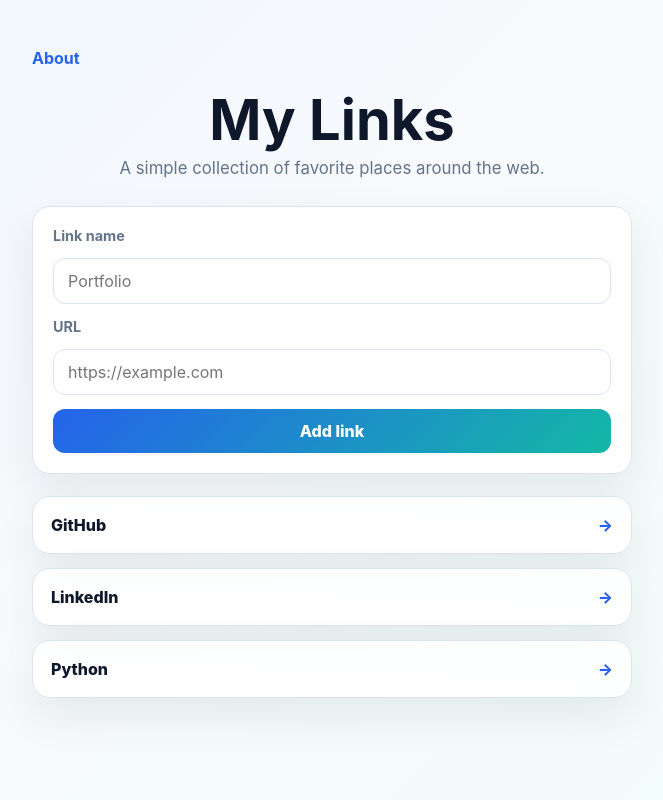
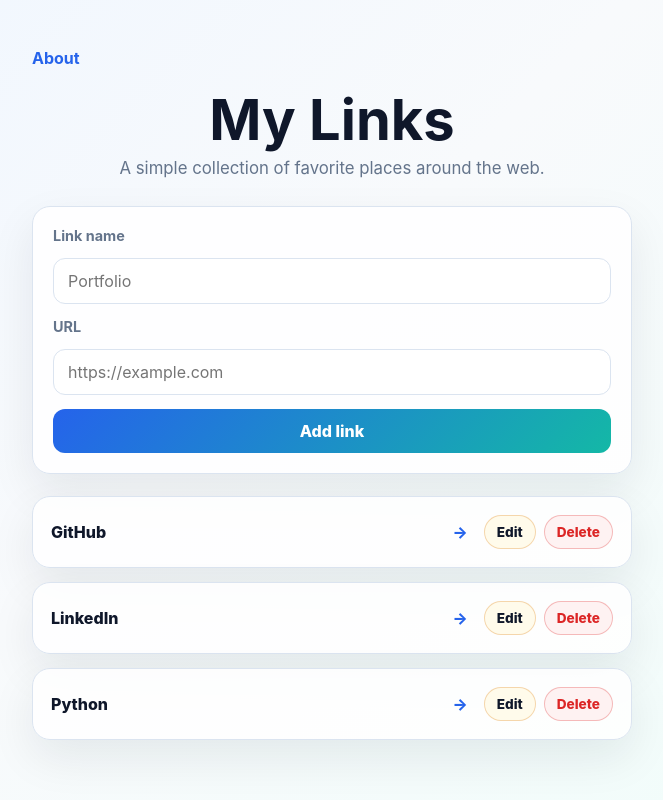
Before and after one commit to aracelylj11/my-link-bio, a Flask app: page / in a window 1280 px wide. Shown: the whole page, without its empty margins (308-971 px from the left). Run offline with Flask 3, Linux system fonts and the light colour scheme.

Commit message:
Add edit flow for link cards

```diff
--- a/app.py
+++ b/app.py
@@ -1,16 +1,38 @@
-from flask import Flask, render_template
+from flask import Flask, redirect, render_template, request, url_for
 
 app = Flask(__name__)
+
+links = [
+    {"name": "GitHub", "url": "https://github.com"},
+    {"name": "LinkedIn", "url": "https://www.linkedin.com"},
+    {"name": "Python", "url": "https://www.python.org"},
+]
 
 
 @app.route("/")
 def home():
-    links = [
-        {"name": "GitHub", "url": "https://github.com"},
-        {"name": "LinkedIn", "url": "https://www.linkedin.com"},
-        {"name": "Python", "url": "https://www.python.org"},
-    ]
     return render_template("index.html", links=links)
+
+
+@app.route("/edit/<int:link_index>", methods=["GET", "POST"])
+def edit_link(link_index):
+    if not 0 <= link_index < len(links):
+        return redirect(url_for("home"))
+
+    if request.method == "POST":
+        links[link_index]["name"] = request.form.get("name", "").strip()
+        links[link_index]["url"] = request.form.get("url", "").strip()
+        return redirect(url_for("home"))
+
+    return render_template("edit.html", link=links[link_index], link_index=link_index)
+
+
+@app.route("/delete/<int:link_index>", methods=["POST"])
+def delete_link(link_index):
+    if 0 <= link_index < len(links):
+        links.pop(link_index)
+
+    return redirect(url_for("home"))
 
 
 @app.route("/about")
--- a/static/style.css
+++ b/static/style.css
@@ -7,7 +7,12 @@
   --muted: #64748b;
   --border: #dbe4f0;
   --ring: rgba(37, 99, 235, 0.2);
+  --danger: #dc2626;
+  --danger-dark: #b91c1c;
+  --warning: #d97706;
+  --warning-dark: #b45309;
 }
+
 
 * {
   box-sizing: border-box;
@@ -120,6 +125,10 @@ body {
 }
 
 .link-card {
+  display: flex;
+  align-items: center;
+  justify-content: space-between;
+  gap: 16px;
   padding: 18px;
   transition: border-color 160ms ease, transform 160ms ease;
 }
@@ -131,6 +140,7 @@ body {
 
 .link-card a {
   display: flex;
+  flex: 1;
   justify-content: space-between;
   gap: 16px;
   color: var(--text);
@@ -141,3 +151,45 @@ body {
 .link-card a span {
   color: var(--primary);
 }
+
+
+.link-actions {
+  display: flex;
+  align-items: center;
+  gap: 8px;
+}
+
+.edit-button,
+.delete-button {
+  border: 1px solid rgba(220, 38, 38, 0.28);
+  border-radius: 999px;
+  padding: 8px 12px;
+  color: var(--danger);
+  font: inherit;
+  font-size: 0.85rem;
+  font-weight: 800;
+  background: #fef2f2;
+  cursor: pointer;
+  text-decoration: none;
+  transition: background 160ms ease, color 160ms ease, transform 160ms ease;
+}
+
+.edit-button {
+  border-color: rgba(217, 119, 6, 0.28);
+  color: var(--warning);
+  background: #fffbeb;
+}
+
+.edit-button:hover,
+.delete-button:hover {
+  color: #ffffff;
+  transform: translateY(-1px);
+}
+
+.edit-button:hover {
+  background: var(--warning-dark);
+}
+
+.delete-button:hover {
+  background: var(--danger-dark);
+}
--- a/templates/index.html
+++ b/templates/index.html
@@ -34,6 +34,12 @@
             {{ link.name }}
             <span aria-hidden="true">→</span>
           </a>
+          <div class="link-actions">
+            <a class="edit-button" href="{{ url_for('edit_link', link_index=loop.index0) }}">Edit</a>
+            <form action="{{ url_for('delete_link', link_index=loop.index0) }}" method="post">
+              <button class="delete-button" type="submit">Delete</button>
+            </form>
+          </div>
         </li>
         {% endfor %}
       </ul>
```
Also changed, not shown: templates/edit.html (added, +31 -0 lines).
